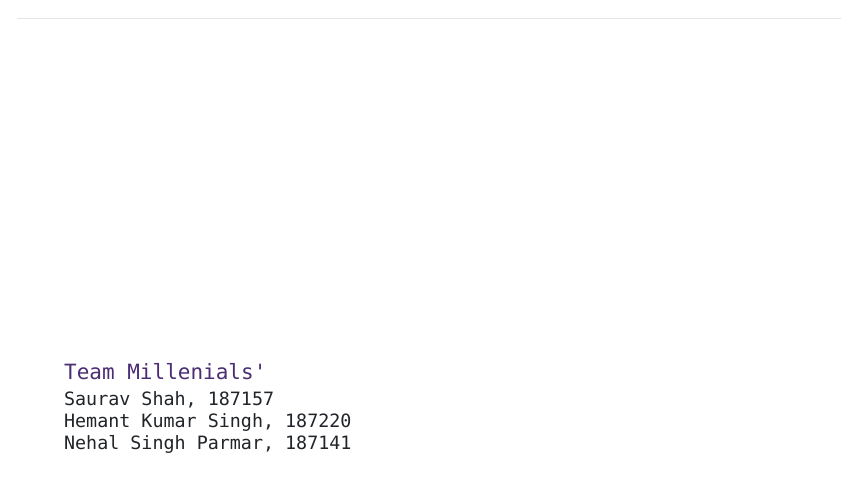
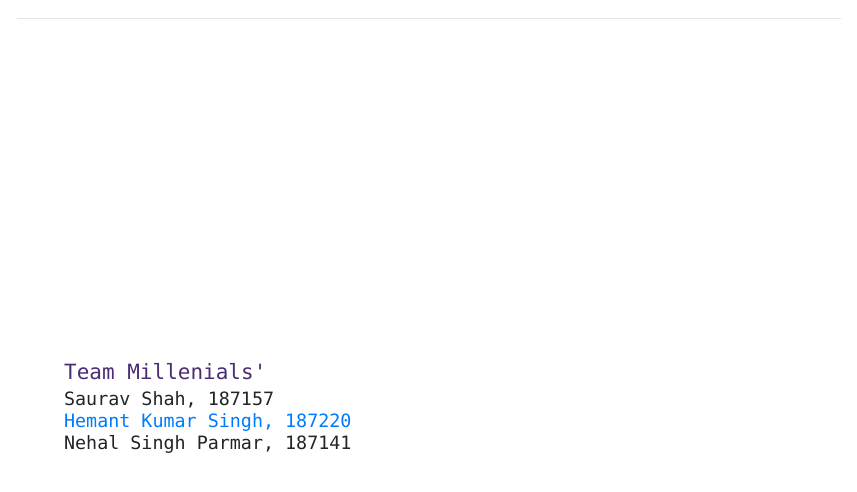
Before and after one commit to team-millennials/team-millennials.github.io, a plain HTML site: page index.html in a window 1280 px wide. Shown: the part 6653-7145 px from the top of the page, without its empty margins (211-1068 px from the left). Drawn offline with Linux system fonts and the light colour scheme.

Commit message:
Update index.html

```diff
--- a/index.html
+++ b/index.html
@@ -60,7 +60,7 @@ iframe {
                 Team Millenials'
 <pre>
 Saurav Shah, 187157
-Hemant Kumar Singh, 187220
+<a href="https://iamhks.com">Hemant Kumar Singh, 187220</a>
 Nehal Singh Parmar, 187141
 </pre>
               </code>
```
